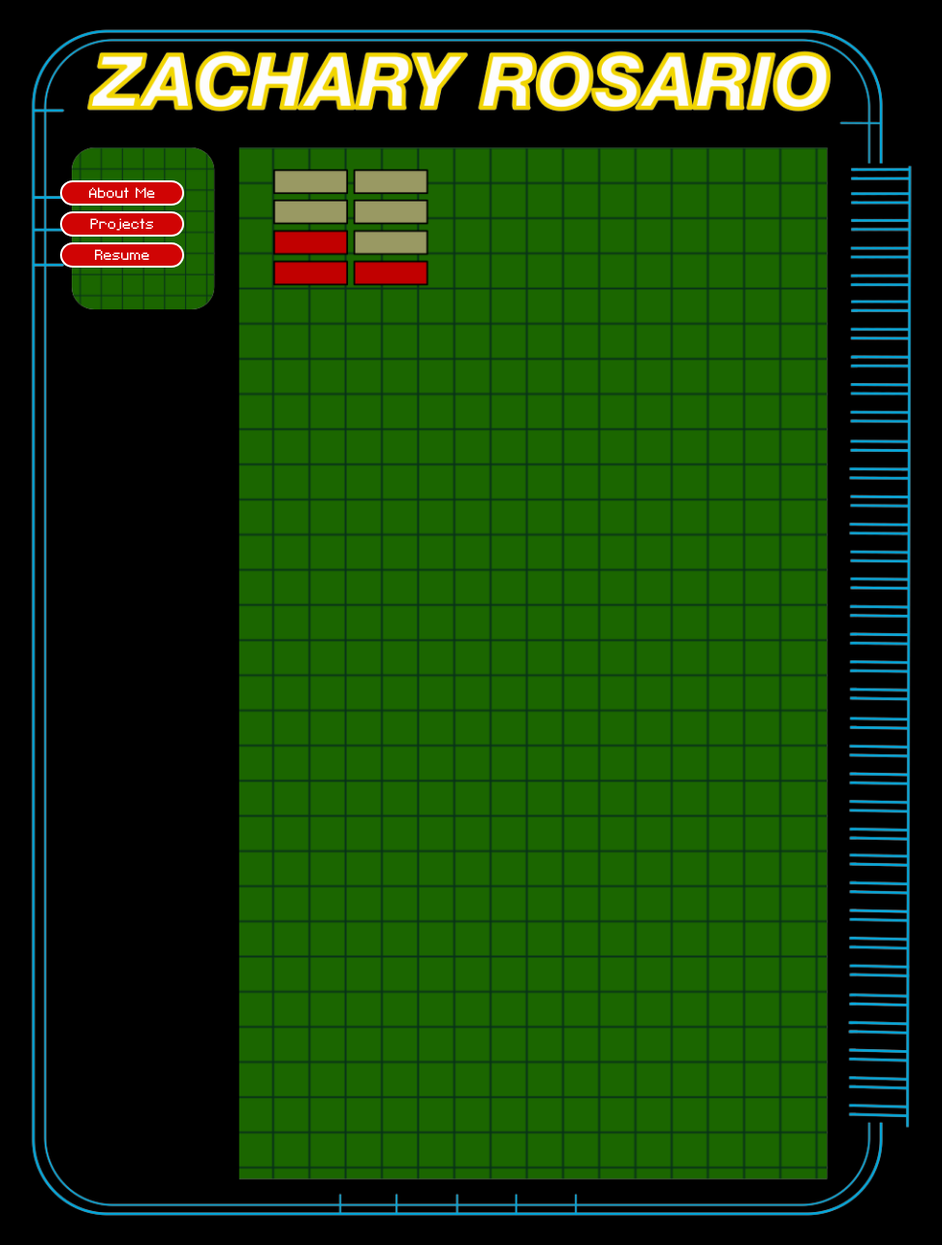
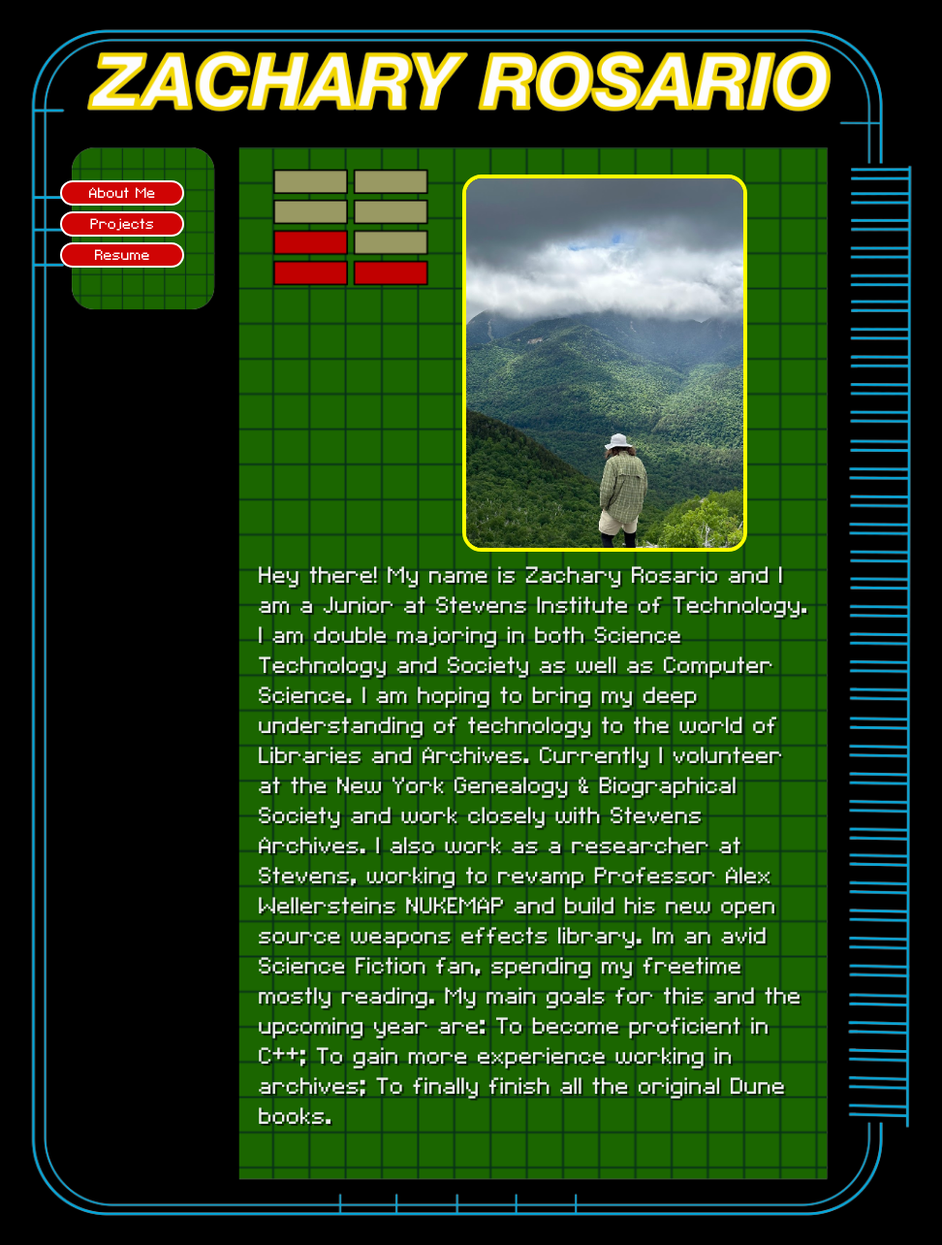
Before and after one commit to zachjesus/personalWebsite, a website: page about-me.html in a window 1280 px wide. Shown: the whole page at 97% size, without its empty margins (163-1135 px from the left). Drawn offline with Linux system fonts and the light colour scheme.

Commit message:
about me finished. resume and projects to go!

```diff
--- a/about-me.html
+++ b/about-me.html
@@ -5,7 +5,7 @@
     <style>
         @font-face {
             font-family: 'CustomFont';
-            src: url('./public/redalert.ttf') format('truetype');
+            src: url('/redalert.ttf') format('truetype');
         }
 
         body {
@@ -24,7 +24,7 @@
             width: 953px;
             height: 1284px;
             margin: 0 auto;
-            background-image: url('./public/site-other-bckg.png');
+            background-image: url('/site-other-bckg.png');
             background-size: contain;
             background-repeat: no-repeat;
             background-position: center;
@@ -74,6 +74,28 @@
             background-color: transparent;
             cursor: pointer;
         }
+
+        .img-me {
+            position: absolute;
+            left: 50%;
+            top: 14%;
+            width: 30%;
+            height: auto;
+            border: 4px solid yellow;
+            border-radius: 20px;
+        }
+
+        .custom-text {
+            position: absolute;
+            top: 45%;
+            left: 28%;
+            font-size: 1.9rem;
+            font-family: 'CustomFont', sans-serif;
+            color: #ededed;
+            text-shadow: 2px 2px 1px rgba(0, 0, 0, .7);
+            text-align: left;
+            width: 60%;
+        }
     </style>
 </head>
 <body>
@@ -87,6 +109,13 @@
                 <button onclick="window.location.href='projects.html'">Projects</button>
                 <button onclick="window.location.href='resume.html'">Resume</button>
             </div>
+            <img src="/hikingme2.jpg" class="img-me"/>
+            <div class="custom-text">
+            Hey there!
+            My name is Zachary Rosario and I am a Junior at Stevens Institute of Technology. I am double majoring in both Science Technology and Society as well as Computer Science.
+            I am hoping to bring my deep understanding of technology to the world of Libraries and Archives. Currently I volunteer at the New York Genealogy & Biographical Society and work closely with Stevens Archives. I also work as a researcher at Stevens, working to revamp Professor Alex Wellersteins NUKEMAP and build his new open source weapons effects library.
+            Im an avid Science Fiction fan, spending my freetime mostly reading. My main goals for this and the upcoming year are: To become proficient in C++; To gain more experience working in archives; To finally finish all the original Dune books.
+            </div>
         </div>
     </div>
 </body>
--- a/main.js
+++ b/main.js
@@ -397,9 +397,9 @@ function onWindowResize() {
     const width = window.innerWidth;
     const height = window.innerHeight;
 
-    renderer.setSize(width, height);
+    // renderer.setSize(width, height);
     renderer.setPixelRatio(window.devicePixelRatio || 1);
-    camera.aspect = width / height;
+    // camera.aspect = width / height;
     camera.updateProjectionMatrix();
 }
 
```
Also changed, not shown: index.html (+4 -4 lines), projects.html (+2 -2 lines), resume.html (+2 -2 lines), public/hikingme2.jpg (added), 2 other files.
